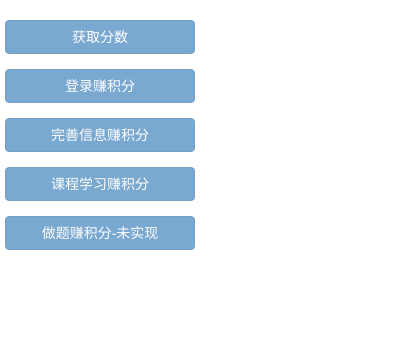
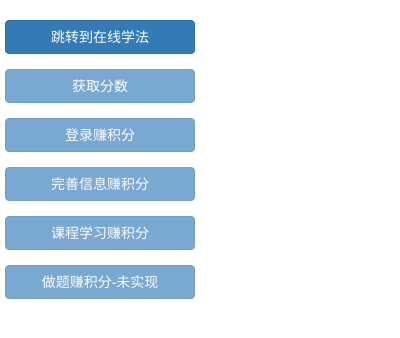
Before and after one commit to liudonghua123/faxuan, a browser extension: page app/popup.html in a window 400 px wide. Drawn offline with nearby package versions, Linux system fonts and the light colour scheme; files that its build step writes are made by us from their sources.

Commit message:
update extension

```diff
--- a/app/popup.html
+++ b/app/popup.html
@@ -17,19 +17,22 @@
 <body>
   <form class="form-horizontal">
     <div class="form-group">
-      <button type="button" id="scorePointButton" class="porintButton btn btn-primary col-xs-12" disabled="disabled">获取分数</button>
+      <button type="button" id="toToHomeButton" class="functionButton btn btn-primary col-xs-12">跳转到在线学法</button>
     </div>
     <div class="form-group">
-      <button type="button" id="loginPointButton" class="porintButton btn btn-primary col-xs-12" disabled="disabled">登录赚积分</button>
+      <button type="button" id="scorePointButton" class="functionButton btn btn-primary col-xs-12" disabled="disabled">获取分数</button>
     </div>
     <div class="form-group">
-      <button type="button" id="completionPointButton" class="porintButton btn btn-primary col-xs-12" disabled="disabled">完善信息赚积分</button>
+      <button type="button" id="loginPointButton" class="functionButton btn btn-primary col-xs-12" disabled="disabled">登录赚积分</button>
     </div>
     <div class="form-group">
-      <button type="button" id="learningPointButton" class="porintButton btn btn-primary col-xs-12" disabled="disabled">课程学习赚积分</button>
+      <button type="button" id="completionPointButton" class="functionButton btn btn-primary col-xs-12" disabled="disabled">完善信息赚积分</button>
     </div>
     <div class="form-group">
-      <button type="button" id="exercisePointButton" class="porintButton btn btn-primary col-xs-12" disabled="disabled">做题赚积分-未实现</button>
+      <button type="button" id="learningPointButton" class="functionButton btn btn-primary col-xs-12" disabled="disabled">课程学习赚积分</button>
+    </div>
+    <div class="form-group">
+      <button type="button" id="exercisePointButton" class="functionButton btn btn-primary col-xs-12" disabled="disabled">做题赚积分-未实现</button>
     </div>
   </form>
   <p id="result" class="text-info bg-info"></p>
```
Also changed, not shown: app/manifest.json.
